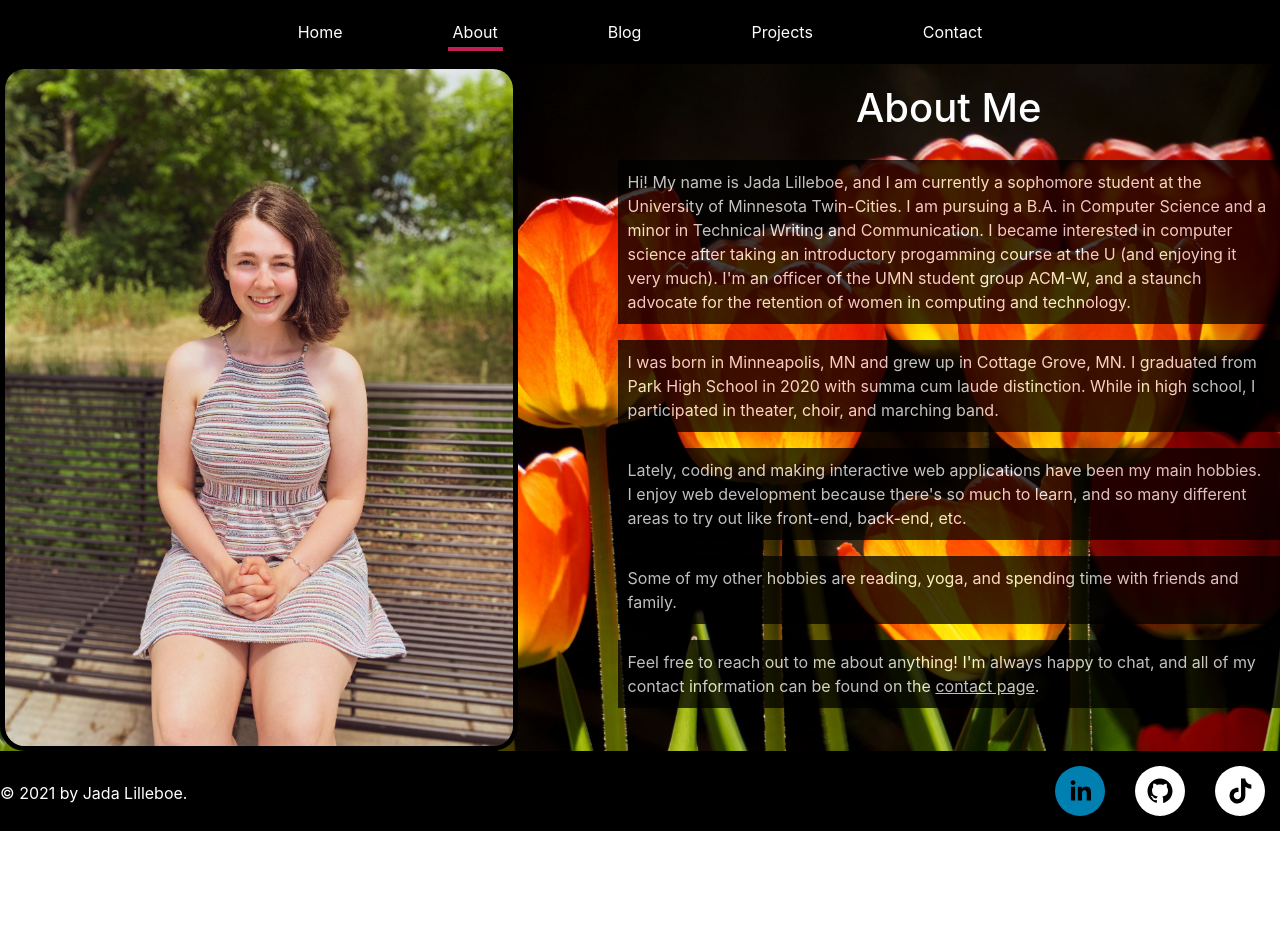
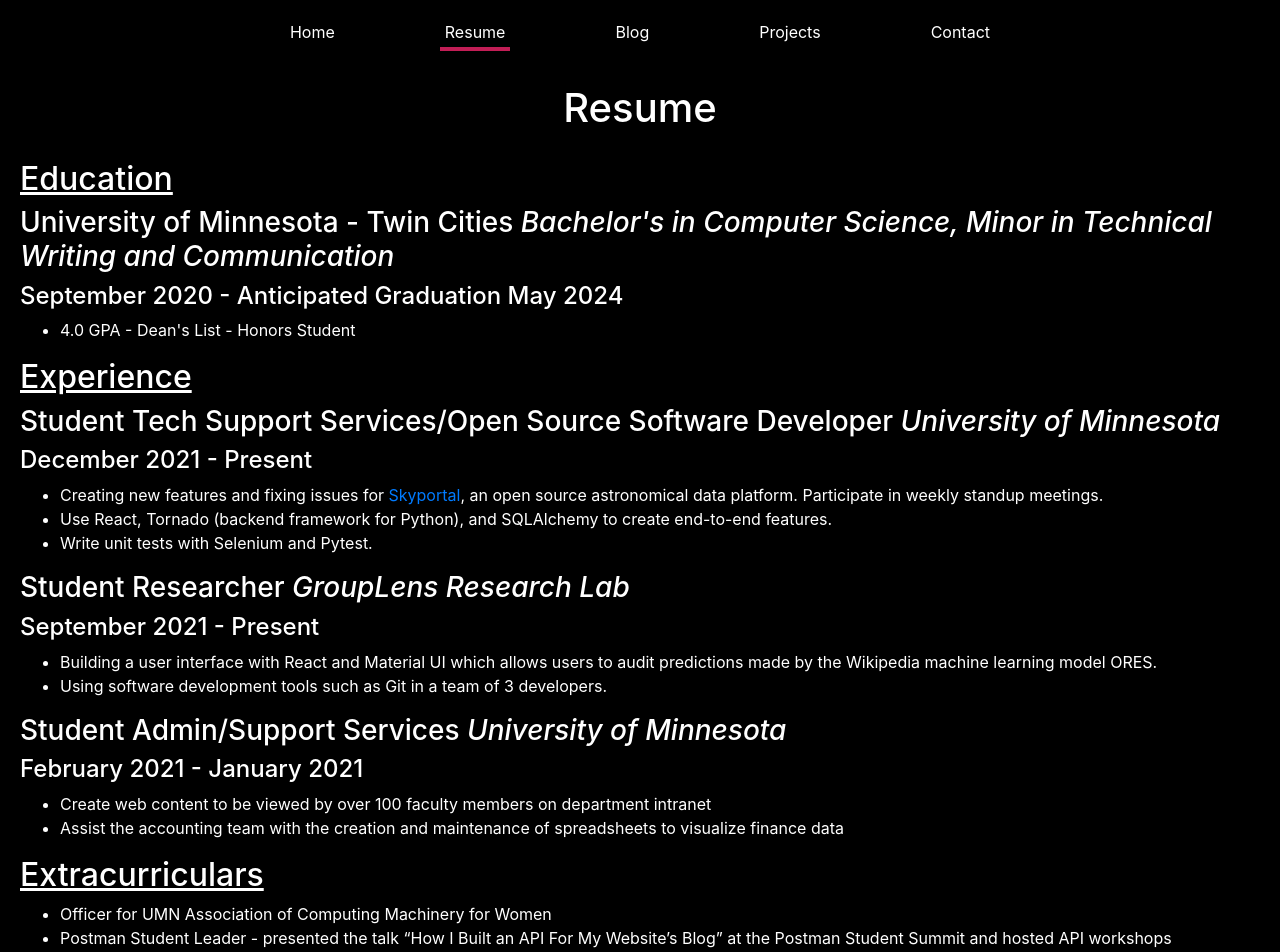
Before and after one commit to jadalilleboe/jadalilleboe.github.io, a React (Create React App) app: page /#/about in a window 1280 px wide. Shown: the top 952 px of the page. Before the commit the page ends 835 px from the top, so only its background shows below. Built offline with nearby package versions, Linux system fonts and the light colour scheme; no server answers.

Commit message:
website updates

```diff
--- a/src/App.css
+++ b/src/App.css
@@ -122,19 +122,10 @@ img {
   grid-template-columns: repeat(autofit, minmax(100px, 1fr));
   column-gap: 100px;
   height: fit-content;
-  background-image: url(img/orangetulips.jpg);
+  /* background-image: url(img/orangetulips.jpg); */
   background-size: cover;
   color: white;
-}
-
-.jada-picture-2 {
-  max-width: 100%;
-  text-align: left;
-}
-
-.jada-picture-2 img {
-  max-height: 760px;
-  border: 5px solid black;
+  background-color: black;
 }
 
 .about-info h1 {
@@ -145,8 +136,6 @@ img {
 .about-info p {
   text-align: left;
   padding: 10px;
-  background-color: black;
-  opacity: 0.75;
   color: white;
 }
 
--- a/src/components/About.js
+++ b/src/components/About.js
@@ -1,20 +1,44 @@
 import React from 'react'
-import jadapic2 from '../img/jadapic2.jpeg'
-import { NavLink } from 'react-router-dom'
 
 const About = () => {
     return (
         <div className="about-content">
-            <div className="left-grid-item jada-picture-2">
-                <img className="img-fluid" src={jadapic2} alt="placecholder"/>
-            </div>
-            <div className="right-grid-item about-info">
-                <h1>About Me</h1>
-                <p>Hi! My name is Jada Lilleboe, and I am currently a sophomore student at the University of Minnesota Twin-Cities. I am pursuing a B.A. in Computer Science and a minor in Technical Writing and Communication. I became interested in computer science after taking an introductory progamming course at the U (and enjoying it very much). I'm an officer of the UMN student group ACM-W, and a staunch advocate for the retention of women in computing and technology.</p>
-                <p>I was born in Minneapolis, MN and grew up in Cottage Grove, MN. I graduated from Park High School in 2020 with summa cum laude distinction. While in high school, I participated in theater, choir, and marching band.</p>
-                <p>Lately, coding and making interactive web applications have been my main hobbies. I enjoy web development because there's so much to learn, and so many different areas to try out like front-end, back-end, etc.</p>
-                <p>Some of my other hobbies are reading, yoga, and spending time with friends and family.</p>
-                <p>Feel free to reach out to me about anything! I'm always happy to chat, and all of my contact information can be found on the <NavLink to='/contact' className="paragraph-link">contact page</NavLink>.</p>
+            <div className="about-info box">
+                <h1>Resume</h1>
+                <div style={{paddingLeft: '20px'}}>
+                    <h2><u>Education</u></h2>
+                    <h3>University of Minnesota - Twin Cities <i>Bachelor's in Computer Science, Minor in Technical Writing and Communication</i></h3>
+                    <h4>September 2020 - Anticipated Graduation May 2024</h4>
+                    <ul>
+                        <li>4.0 GPA - Dean's List - Honors Student</li>
+                    </ul>
+                    <h2><u>Experience</u></h2>
+                    <h3>Student Tech Support Services/Open Source Software Developer <i>University of Minnesota</i></h3>
+                    <h4>December 2021 - Present</h4>
+                    <ul>
+                        <li>Creating new features and fixing issues for <a href="https://skyportal.io/">Skyportal</a>, an open source astronomical data platform. Participate in weekly standup meetings.</li>
+                        <li>Use React, Tornado (backend framework for Python), and SQLAlchemy to create end-to-end features.</li>
+                        <li>Write unit tests with Selenium and Pytest.</li>
+                    </ul>
+                    <h3>Student Researcher <i>GroupLens Research Lab</i></h3>
+                    <h4>September 2021 - Present</h4>
+                    <ul>
+                        <li>Building a user interface with React and Material UI which allows users to audit predictions made by the Wikipedia machine learning model ORES.</li>
+                        <li>Using software development tools such as Git in a team of 3 developers.</li>
+                    </ul>
+                    <h3>Student Admin/Support Services <i>University of Minnesota</i></h3>
+                    <h4>February 2021 - January 2021</h4>
+                    <ul>
+                        <li>Create web content to be viewed by over 100 faculty members on department intranet</li>
+                        <li>Assist the accounting team with the creation and maintenance of spreadsheets to visualize finance data</li>
+                    </ul>
+                    <h2><u>Extracurriculars</u></h2>
+                    <ul>
+                        <li>Officer for UMN Association of Computing Machinery for Women</li>
+                        <li>Postman Student Leader - presented the talk “How I Built an API For My Website’s Blog” at the Postman Student Summit and hosted API workshops</li>
+                        <li>Volunteer at CoderDojo Twin Cities</li>
+                    </ul>
+                </div>
             </div>
         </div>
     )
--- a/src/components/BlogPage.js
+++ b/src/components/BlogPage.js
@@ -1,10 +1,9 @@
 import React from 'react'
-import { Button, Card, CardColumns } from 'react-bootstrap'
+import { Button, Card, CardColumns, Row } from 'react-bootstrap'
 import { NavLink } from 'react-router-dom'
 
 const BlogCard = ({ title, excerpt, id, date }) => {
     const titleURL = title.toLowerCase().split(' ').slice(0, 4).join('-')
-    console.log(titleURL)
     return (
     <Card>
         <Card.Body>
@@ -41,15 +40,15 @@ const BlogPage = ({ pageNum, posts }) => {
     }
 
     const postsToDisplay = posts.slice(startingPostNum, endingPostNum)
-
+    console.log(postsToDisplay)
     if (parseInt(pageNum) === 1) {
         return (
             <div className="blog-content">
                 <h1 style={{textAlign: 'center', padding: 20}}>Jada's Blog</h1>
-                <CardColumns>
+                <Row xs={1} md={2} className="g-4">
                     {postsToDisplay.map((post, i) => <BlogCard key={i} title={post.title} excerpt={post.excerpt} id={post.id} date={formatDate(post.date)} />
                     )}
-                </CardColumns>
+                </Row>
                 {/* <NavLink to={`/blog/page/${parseInt(pageNum) + 1}`}><Button style={{margin: 10}}>-&gt;</Button></NavLink> */}
             </div>
         )
--- a/src/components/Contact.js
+++ b/src/components/Contact.js
@@ -7,7 +7,6 @@ const Contact = () => {
             <div className="contact-group">
                 <h2>Feel free to contact me by any of the below methods.</h2>
                 <p>E-mail: <a className="paragraph-link" href="mailto: lilleboejada@gmail.com">lilleboejada@gmail.com</a></p>
-                <p>Phone: <a className="paragraph-link" href="tel:6512423092">651-242-3092</a></p>
                 <a className="paragraph-link" href="https://www.linkedin.com/in/jadalilleboe/" target="_blank" rel="noreferrer">LinkedIn</a>
             </div>
 
--- a/src/components/Footer.js
+++ b/src/components/Footer.js
@@ -4,7 +4,7 @@ import { SocialIcon } from 'react-social-icons';
 const Footer = () => {
     return (
       <footer>
-        <p className="copyright">© 2021 by Jada Lilleboe.</p>
+        <p className="copyright">© {new Date().getFullYear()} by Jada Lilleboe.</p>
         <ul className="socials-bar">
           <li><SocialIcon url="https://www.linkedin.com/in/jadalilleboe/" target="_blank"/></li>
           <li><SocialIcon url="https://github.com/jadalilleboe" bgColor="white" target="_blank"/></li>
--- a/src/components/Navigation.js
+++ b/src/components/Navigation.js
@@ -6,7 +6,7 @@ const Navigation = () => {
       <nav>
         <ul>
           <li><NavLink exact to='/' activeClassName="current" className="navig-link" >Home</NavLink></li>
-          <li><NavLink exact to='/about' className="navig-link" activeClassName="current">About</NavLink></li>
+          <li><NavLink exact to='/about' className="navig-link" activeClassName="current">Resume</NavLink></li>
           <li><NavLink exact to='/blog/page/1' className="navig-link" activeClassName="current">Blog</NavLink></li>
           <li><NavLink exact to='/projects' className="navig-link" activeClassName="current">Projects</NavLink></li>
           <li><NavLink exact to='/contact' className="navig-link" activeClassName="current">Contact</NavLink></li>
--- a/src/components/Projects.js
+++ b/src/components/Projects.js
@@ -41,6 +41,8 @@ const Projects = () => {
                 <ProjectCard className="project-2" img={emailPic} title="Subreddit Email Summaries" text="This is a full-stack web application that allows users to sign-up for a daily, weekly, or monthly subreddit summary sent via e-mail." firstLink="https://github.com/jadalilleboe/subreddit_summaries" firstLinkText="Github Repository" otherLink="http://subredditemailsummary.com" otherLinkText="Subreddit Email Summary Signup Website"/>
                 <ProjectCard className="project-3" img={apiPic} title="Survivor Database & API" text="For this project, I used web scraping tools to make a database about CBS's show Survivor. I then built an API that could query the data." firstLink="https://github.com/jadalilleboe/survivor-db-api" firstLinkText="Github Repository" otherLink="https://www.postman.com/jlillebo/workspace/survivor-api/overview" otherLinkText="Postman Collection"/>
                 <ProjectCard className="project-4" img={hackPic} title="News Data Visualization" text="Built for the Postman Visualize for the Prize Hackathon. I visualized data from the top trending news stories with Bootstrap, JavaScript, and AnyChart.js." firstLink="https://www.postman.com/jadalilleboe/workspace/postman-visualization-hackathon/overview" firstLinkText="Postman Collection" otherLink="https://youtu.be/eN0ocW3htmc" otherLinkText="Demo Video"/>
+                {/* after finishing the project, add this to my projects page */}
+                {/* <ProjectCard title="ORES-Inspect" text="I helped build ORES-Inspect, a web application for auditing predictions made by the Wikipedia machine learning model ORES. Built with React & Material UI on the frontend, and Python/Flask/SQLAlchemy on the backend." ></ProjectCard> */}
             </div>
         </div>
     )
```
